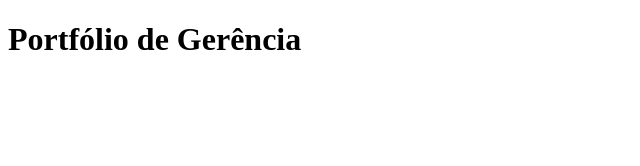
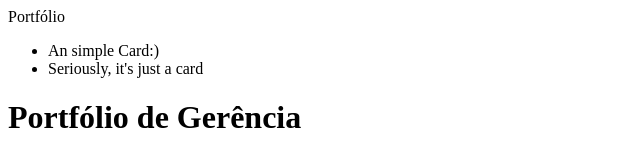
Before and after one commit to GsCorneto/Atv-PortGER, a plain HTML site: page index.html in a window 1280 px wide. Shown: the whole page, without its empty margins (0-640 px from the left). Drawn offline with Linux system fonts and the light colour scheme.

Commit message:
ADD: header
Added the code for the header of the application, with an navbar and unorganized list.

```diff
--- a/index.html
+++ b/index.html
@@ -7,13 +7,24 @@
     <title>Portfólio</title>
 </head>
 <body>
-    <header></header>
+    <header class="header">Portfólio</header>
+
+    <nav class="navbar">
+        <ul class="list">
+            <li>An simple Card:)</li>
+            <li>Seriously, it's just a card</li>
+        </ul>
+    </nav>
+
+    <main>
         <div class="container">
          <h1>Portfólio de Gerência</h1>
         <div class="card">
       <div class="card-content"></div>
     </div>
-</div>
+    </div>
+    </main>
+
     <footer></footer>
 </body>
 </html>
```
